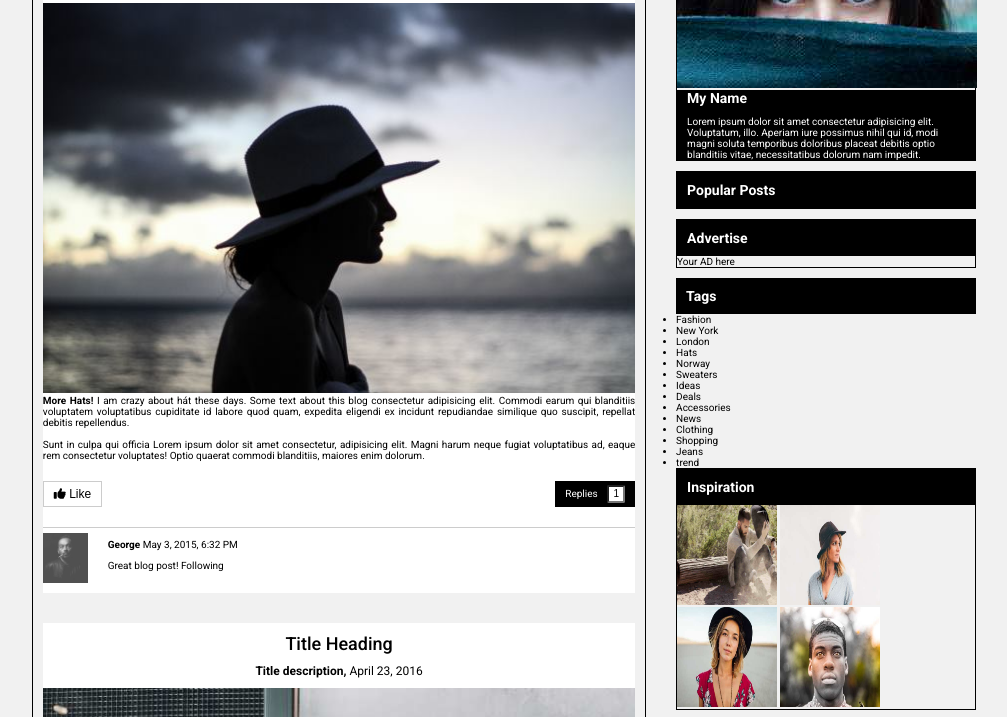
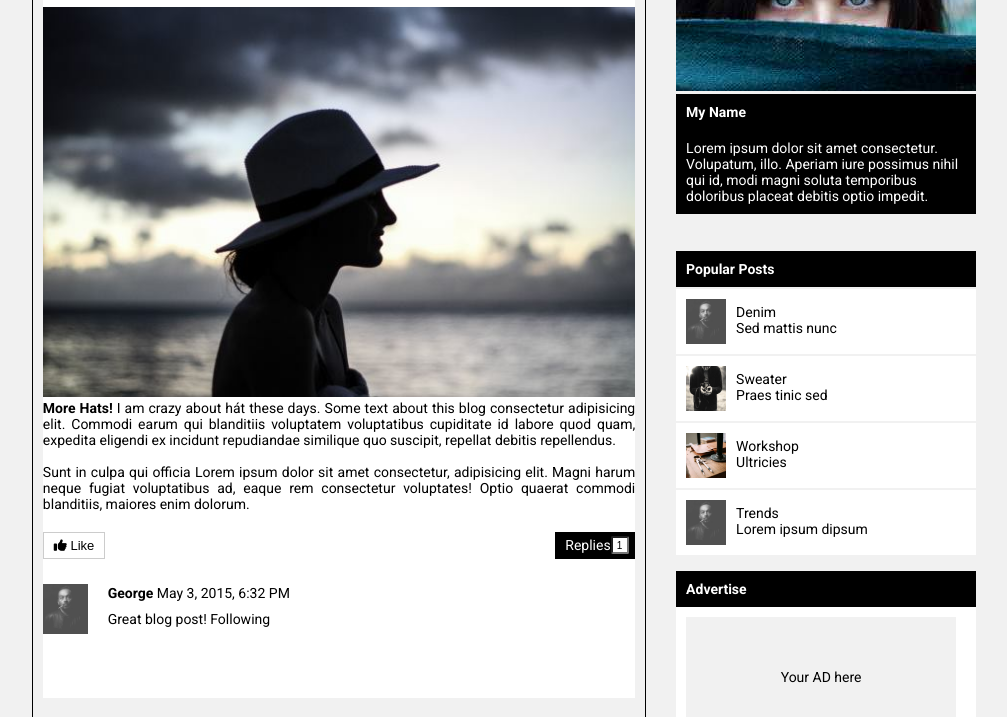
Before and after one commit to tino-rikkeiacademy/Test-240-RA-HCM-JV230615, a plain HTML site: page index.html in a window 1280 px wide. Shown: the part 925-1642 px from the top of the page, without its empty margins (146-1153 px from the left). Drawn offline with Linux system fonts and the light colour scheme.

Commit message:
nop bai html/css

```diff
--- a/css/main.css
+++ b/css/main.css
@@ -2,6 +2,7 @@
 :root {
     --black-color: #000000;
     --white-color: #ffffff;
+    --page-background-color: #f1f1f1;
 }
 * {
     margin: 0;
@@ -20,13 +21,14 @@ body {
     align-items: center;
     background-color: #f1f1f1;
     font-family: 'Roboto', sans-serif;
+    font-size: 1.4rem;
 }
 
 .estimate__like-icon {
     padding: 5px 10px;
     border-radius: 0;
     border: 1px solid #cccccc;
-    font-size: 1.2rem;
+    font-size: 1.3rem;
     background-color: #ffffff;
 }
 
@@ -53,18 +55,11 @@ body {
     border-radius: 2px;
 }
 
-.img-size {
-    width: 100px;
-    height: 100px;
+.img__size--medium {
+    width: 120px;
+    height: 80px;
 }
 
-.block-medium {
-    border: 1px solid black;
-
-    margin-bottom: 10px;
-}
-
-.block-small { }
 
 
 .sub-title {
@@ -73,6 +68,13 @@ body {
     padding: 10px;
     font-size: 1.4rem;
 }
+
+.img__size--small {
+    width: 40px;
+    height: 45px;
+}
+
+
 /* End globlal ! */
 
 /* Social-media */
@@ -268,7 +270,7 @@ body {
 
 .body-left__content--author {
     display: flex;
-    border-top: 1px solid rgb(0, 0, 0, 0.2);
+    /* border-top: 1px solid rgb(0, 0, 0, 0.2); */
     margin-top: 20px;
 }
 
@@ -290,12 +292,13 @@ body {
 
 /* Body right */
 .body-right {
+    display: grid;
+    grid-template-columns: 1fr;
+    grid-auto-rows: 300px;
+    row-gap: 20px;
     width: 300px;
 }
 
-.block-medium--my-name {
-
-}
 
 .block-medium--my-name img {
     width: 100%;
@@ -306,9 +309,8 @@ body {
     color: var(--white-color);
 }
 
-.block-first__content h5,
 .block-first__content p {
-    margin: 0 10px;
+    padding: 0 10px 10px 10px ;
 }
 
 .block-first__content h5 {
@@ -316,4 +318,100 @@ body {
     margin-bottom: 10px;
 }
 
+/* Popular Posts */
+.block-posts__item {
+    display: flex;
+    padding: 10px;
+    background-color: var(--white-color);
+    border-top: 2px solid var(--page-background-color);
+}
+
+.block-posts__item span {
+    margin-left: 10px;
+    margin-top: 5px;
+}
+/* End Popular Posts ! */
+
+/* Advertise */
+.block-advertise {
+    background-color: var(--white-color);
+    height: 180px;
+}
+
+.block-advertise p{
+    display: flex;
+    align-items: center;
+    justify-content: center;
+    background-color: var(--page-background-color);
+    width: 90%;
+    height: 120px;
+    margin: 10px;
+}
+
+.block-tags__list {
+    display: flex;
+    flex-wrap: wrap;
+    list-style-type: none;
+    background-color: var(--white-color);
+    padding: 5px 10px 20px 10px;
+}
+
+.block-tags__item {
+    background-color: var(--page-background-color);
+    margin-right: 5px;
+    padding: 0 5px;
+    font-size: 0.8rem;
+    margin-top: 10px;
+}
+
+/* Inspiration */
+.block-inspiration {
+    background-color: var(--white-color);
+}
+
+.block-inspiration div {
+    display: grid;
+    grid-template-columns: 1fr 1fr;
+    gap: 10px;
+    margin-left: 15px;
+    margin-top: 10px;
+
+    padding-bottom: 10px;
+}
+
+
+.block-follow-me__social-list {
+    display: flex;
+    background-color: var(--white-color);
+    list-style-type: none;
+    padding: 10px;
+}
+
+.block-follow-me__social-item {
+    color: var(--black-color);
+    padding-right: 10px;
+}
+
+.block-subscribe__input-email {
+    display: flex;
+    flex-direction: column;
+    justify-content: space-evenly;
+    background-color: var(--white-color);
+    padding: 10px;
+}
+
+.block-subscribe__input-email input {
+    margin: 10px 0;
+}
+
+.block-subscribe__input-email button {
+    background-color: #f44336;
+    border: none;
+    padding: 5px 0;
+    color: var(--white-color);
+}
+
+/* End Inspiration ! */
+
+
 /* End body ! */
--- a/index.html
+++ b/index.html
@@ -159,63 +159,102 @@
               </section>
               <!-- End BLock-3 ! -->
             </div>
+
+            <!-- body-right -->
             <div class="body-right">
-                <div class="block-medium block-first">
+                <div class="block-first">
                     <img class="block-first__img" src="./images/avatar_girl2.jpg" alt="">
                     <div class="block-first__content">
-                        <h5 >My Name</h5>
-                        <p>Lorem ipsum dolor sit amet consectetur adipisicing elit. Voluptatum, illo. Aperiam iure possimus nihil qui id, modi magni soluta temporibus doloribus placeat debitis optio blanditiis vitae, necessitatibus dolorum nam impedit.</p>
+                        <h5 class="sub-title" >My Name</h5>
+                        <p>Lorem ipsum dolor sit amet consectetur. Volupatum, illo. Aperiam iure possimus nihil qui id, modi magni soluta temporibus doloribus placeat debitis optio impedit.</p>
                     </div>
 
                 </div>
-                <div class="block-medium">
+                <div class="block-posts">
                     <h5 class="sub-title">Popular Posts</h5>
+                    <ul class="block-posts__list">
+                        <li class="block-posts__item">
+                            <img class="img__size--small" src="./images/avatar_smoke.jpg" alt="avatar_smoke">
+                            <span>
+                                <p class="text__size--medium">Denim</p>
+                                <p>Sed mattis nunc</p>
+                            </span>
+                        </li>
+                        <li class="block-posts__item">
+                            <img class="img__size--small" src="./images/bandmember.jpg" alt="bandmember-image">
+                            <span>
+                                <p class="text__size--medium">Sweater</p>
+                                <p>Praes tinic sed</p>
+                            </span>
+                        </li>
+                        <li class="block-posts__item">
+                            <img class="img__size--small" src="./images/workshop.jpg" alt="workshop-image">
+                            <span>
+                                <p class="text__size--medium">Workshop</p>
+                                <p>Ultricies</p>
+                            </span>
+                        </li>
+                        <li class="block-posts__item">
+                            <img class="img__size--small" src="./images/avatar_smoke.jpg" alt="avatar_smoke">
+                            <span>
+                                <p class="text__size--medium">Trends</p>
+                                <p>Lorem ipsum dipsum</p>
+                            </span>
+                        </li>
+                    </ul>
                 </div>
-                <div class="block-medium">
+                <div class="block-advertise">
                     <h5 class="sub-title">Advertise</h5>
                     <p>Your AD here</p>
                 </div>
-                <div class="block-small">
+                <div class="block-tags">
                     <h5 class="sub-title">Tags</h5>
-                    <ul>
-                        <li>Fashion</li>
-                        <li>New York</li>
-                        <li>London</li>
-                        <li>Hats</li>
-                        <li>Norway</li>
-                        <li>Sweaters</li>
-                        <li>Ideas</li>
-                        <li>Deals</li>
-                        <li>Accessories</li>
-                        <li>News</li>
-                        <li>Clothing</li>
-                        <li>Shopping</li>
-                        <li>Jeans</li>
-                        <li>trend</li>
+                    <ul class="block-tags__list">
+                        <li class="block-tags__item">Fashion</li>
+                        <li class="block-tags__item">New York</li>
+                        <li class="block-tags__item">London</li>
+                        <li class="block-tags__item">Hats</li>
+                        <li class="block-tags__item">Norway</li>
+                        <li class="block-tags__item">Sweaters</li>
+                        <li class="block-tags__item">Ideas</li>
+                        <li class="block-tags__item">Deals</li>
+                        <li class="block-tags__item">Accessories</li>
+                        <li class="block-tags__item">News</li>
+                        <li class="block-tags__item">Clothing</li>
+                        <li class="block-tags__item">Shopping</li>
+                        <li class="block-tags__item">Jeans</li>
+                        <li class="block-tags__item">trend</li>
                     </ul>
                 </div>
-                <div class="block-medium">
+                <div class="block-inspiration">
                     <h5 class="sub-title">Inspiration</h5>
                     <div>
-                        <img class="img-size" src="./images/jeans.jpg" alt="jean">
-                        <img class="img-size" src="./images/avatar_hat.jpg" alt="avatar_hat">
-                        <img class="img-size" src="./images/team1.jpg" alt="team_1">
-                        <img class="img-size"src="./images/team4.jpg" alt="team_4">
+                        <img class="img__size--medium" src="./images/jeans.jpg" alt="jean">
+                        <img class="img__size--medium" src="./images/avatar_hat.jpg" alt="avatar_hat">
+                        <img class="img__size--medium" src="./images/team1.jpg" alt="team_1">
+                        <img class="img__size--medium"src="./images/team4.jpg" alt="team_4">
                     </div>
                 </div>
-                <div class="block-small">
-                    <h5 class="sub-title">Follow Me</p>
-                    <ul >
-                        <li><i class="fa-brands fa-facebook-f" ></i></li>
-                        <li ><i class="fa-brands fa-instagram" style="color: #fafafa;"></i></li>
-                        <li >..</li>
-                        <li><i class="fa-solid fa-bell"></i></li>
-                        <li ><i class="fa-brands fa-twitter" style="color: #fafafa;"></i></li>
-                        <li ><i class="fa-brands fa-linkedin-in" style="color: #ffffff;"></i></li>
-                    </ul>
+                <div class="block-follow-me">
+                    <h5 class="sub-title">Follow Me</h5>
+                    <div class="block-follow-me__social">
+                        <ul class="block-follow-me__social-list">
+                            <li class="block-follow-me__social-item"><i class="fa-brands fa-square-facebook"></i>
+                            <li class="block-follow-me__social-item"><i class="fa-brands fa-instagram"></i></li>
+                            <li class="block-follow-me__social-item"><i class="fa-solid fa-bell"></i></li>
+                            <li class="block-follow-me__social-item"><i class="fa-brands fa-twitter"></i></li>
+                            <li class="block-follow-me__social-item"><i class="fa-brands fa-linkedin-in"></i></li>
+                        </ul>
+                    </div>
                 </div>
-                <div class="block-small">
+
+                <div class="block-subscribe">
                     <h5 class="sub-title">Subsribe</h5>
+                    <div class="block-subscribe__input-email">
+                        <p>Enter your e-mail bellow and get notified on the latest blog posts</p>
+                        <input type="email">
+                        <button>Subscribe</button>
+                    </div>
                 </div>
             </div>
         </div>
```
